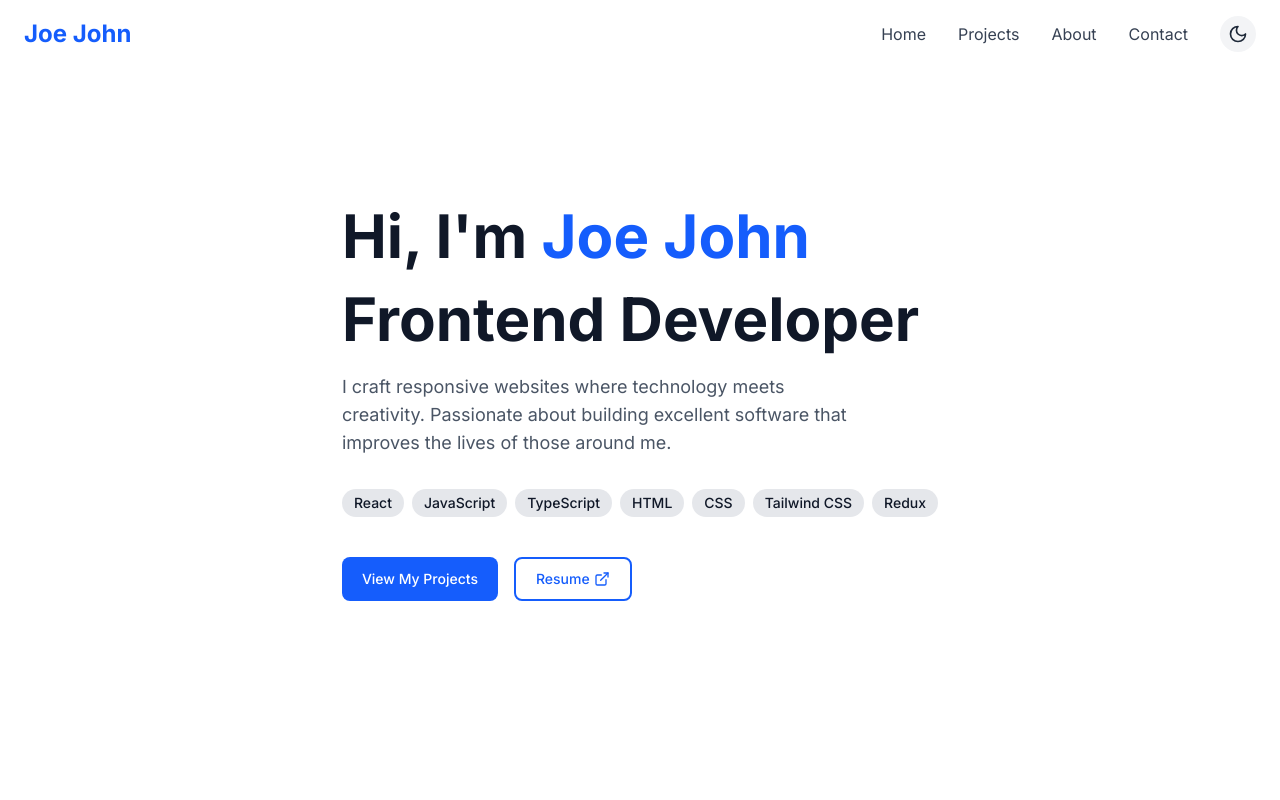
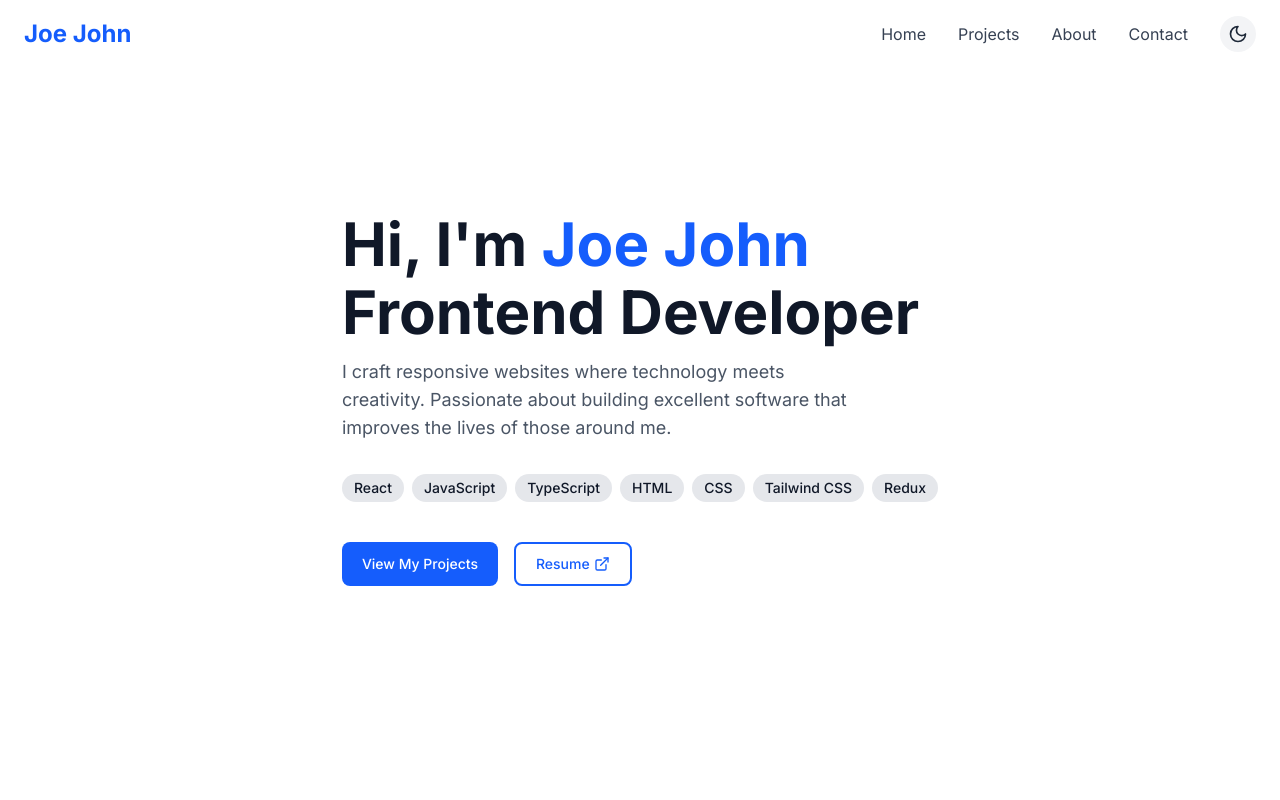
Before and after one commit to joejohn98/my-portfolio, a React (Vite) app: page / in a window 1280 px wide. Shown: the top 800 px of the page. Built offline with nearby package versions, Linux system fonts and the light colour scheme.

Commit message:
Refactor Hero component to enhance code structure and readability

```diff
--- a/src/sections/Hero.tsx
+++ b/src/sections/Hero.tsx
@@ -30,7 +30,7 @@
       <div className="max-w-7xl mx-auto px-4 sm:px-6 lg:px-8">
         <motion.div className="max-w-3xl" initial="hidden" animate="show" variants={container}>
           <motion.h1
-            className="text-4xl md:text-5xl lg:text-6xl font-bold leading-tight text-gray-900 dark:text-white mb-4"
+            className="text-4xl md:text-5xl lg:text-6xl font-bold leading-none  text-gray-900 dark:text-white mb-4"
             variants={item}
           >
             Hi, I'm <span className="text-blue-600 dark:text-blue-400">Joe John</span>
```
